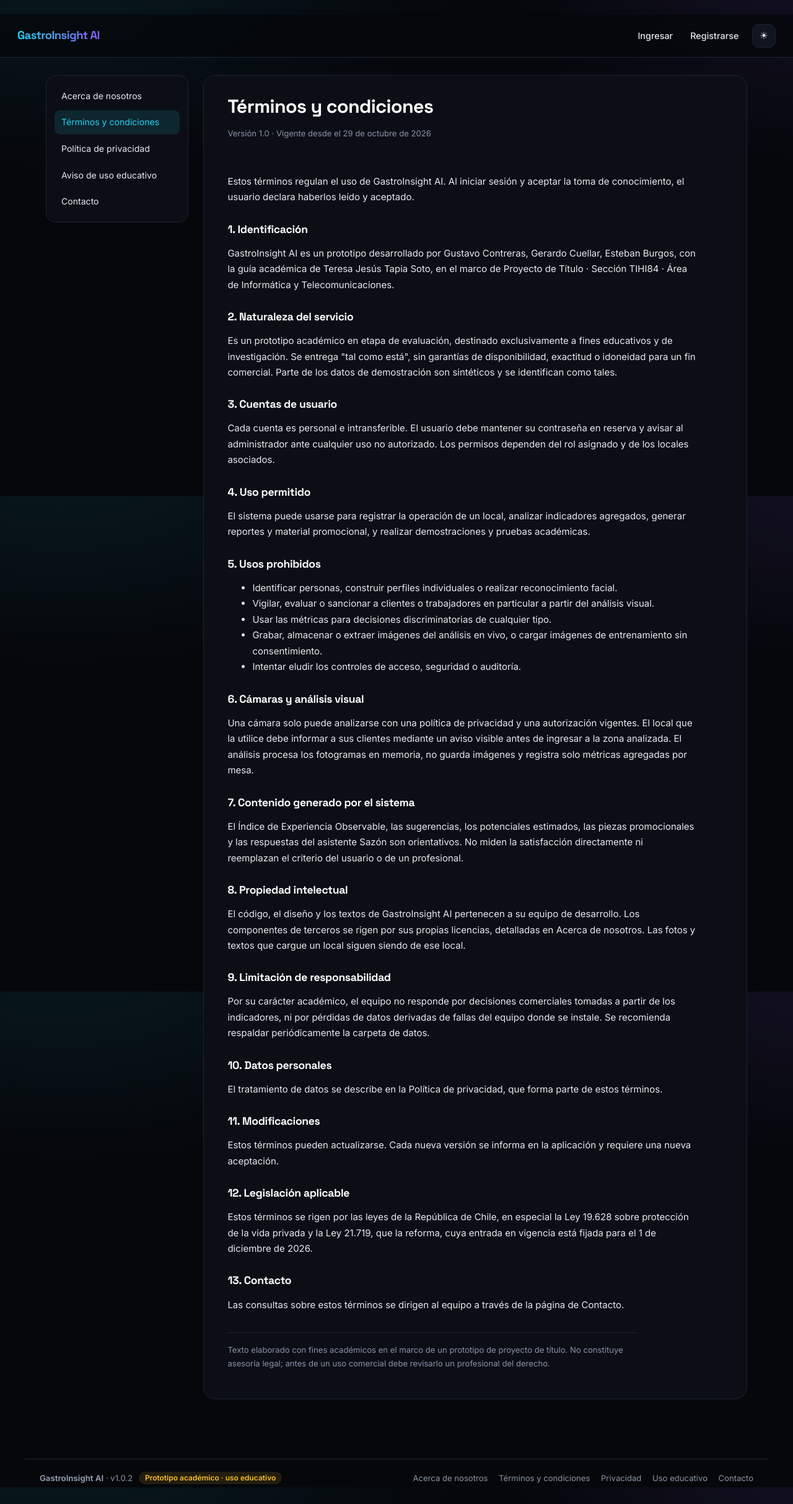
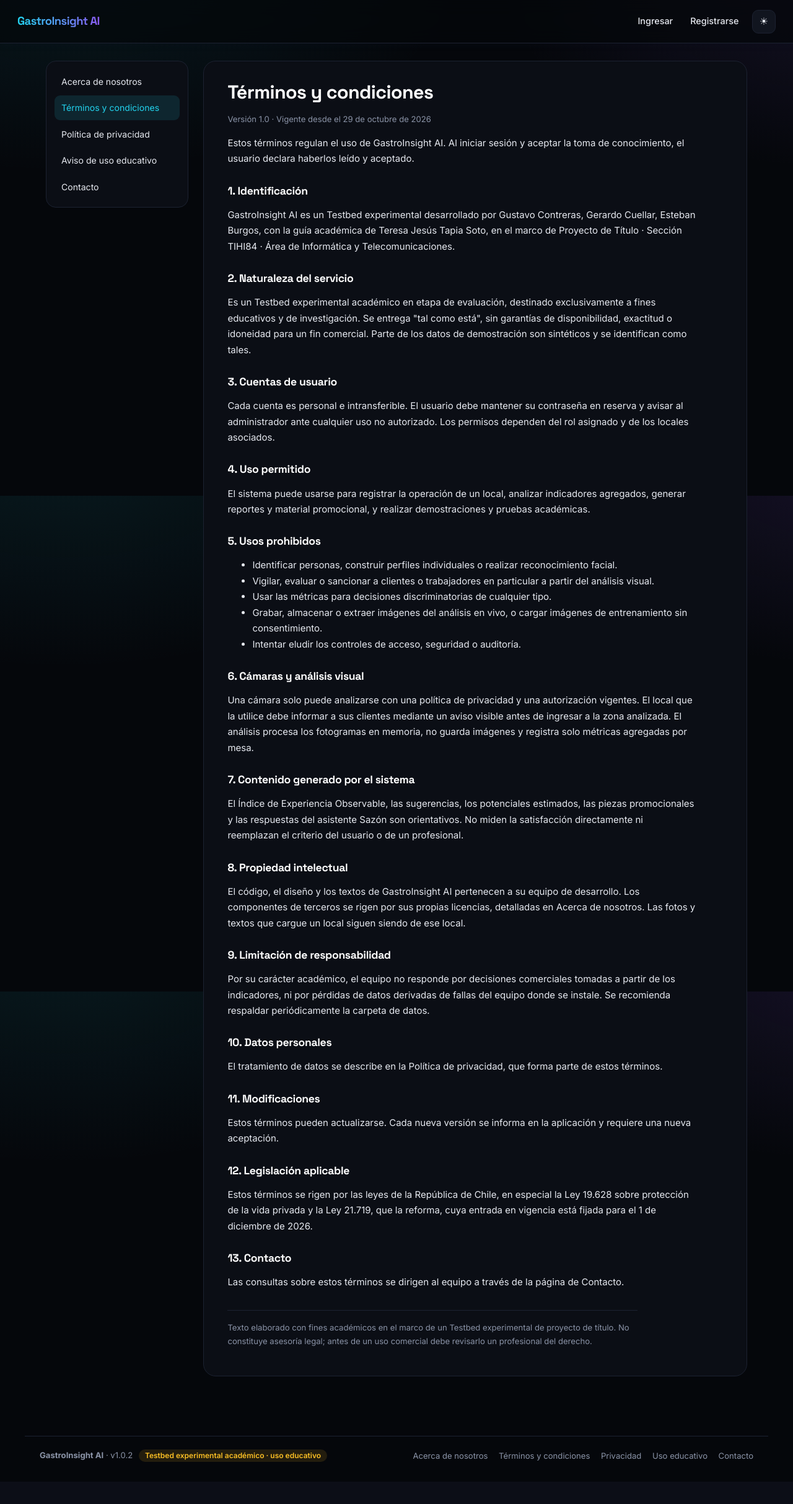
Before and after one commit to Geencuve/gastroinsight-ai, a Django app: page /legal/terminos/ in a window 1280 px wide. Shown: the whole page at 62% size. After the commit the page ends 2359 px from the top, so only its background shows below. Run offline with Django 5.2, Linux system fonts and the light colour scheme.

Commit message:
Versión 1.0.2: correlación excluye cámaras demo por defecto y denominación Testbed experimental

```diff
--- a/analytics/correlation_views.py
+++ b/analytics/correlation_views.py
@@ -40,7 +40,8 @@ def _build_context(request):
     selected_table = tables.filter(id=table_id).first() if table_id else None
 
     min_detections = min(max(get_int_filter(request, "min") or 20, 1), 1000)
-    include_synthetic = request.GET.get("synthetic", "1") != "0"
+    # v1.0.2: por defecto se excluyen las cámaras demo (datos sintéticos); se incluyen con ?synthetic=1
+    include_synthetic = request.GET.get("synthetic", "0") == "1"
 
     rows = build_dataset(scope, start_date, end_date, selected_table, min_detections, include_synthetic)
     results = [
--- a/core/templates/core/legal/acceptance.html
+++ b/core/templates/core/legal/acceptance.html
@@ -7,7 +7,7 @@
     <section class="card">
         <span class="role-badge role-operator">Uso educativo · v{{ legal.version }}</span>
         <h1 style="margin-top: 0.8rem;">Antes de comenzar</h1>
-        <p>GastroInsight AI es un <strong>prototipo académico</strong>. Lee este resumen y confirma que lo conoces.</p>
+        <p>GastroInsight AI es un <strong>Testbed experimental académico</strong>. Lee este resumen y confirma que lo conoces.</p>
         <ul>
             <li>Su uso actual es <strong>solo con fines educativos</strong>; parte de los datos son sintéticos.</li>
             <li>El análisis visual <strong>no identifica personas</strong>: procesa los fotogramas en memoria y guarda solo métricas agregadas.</li>
--- a/core/templates/core/legal/acerca.html
+++ b/core/templates/core/legal/acerca.html
@@ -1,4 +1,4 @@
-<p>GastroInsight AI es un prototipo de investigación aplicada que integra la operación de un restaurante con visión artificial no biométrica, para estudiar si el tiempo de servicio se relaciona con las expresiones faciales observables de forma agregada.</p>
+<p>GastroInsight AI es un Testbed experimental de investigación aplicada que integra la operación de un restaurante con visión artificial no biométrica, para estudiar si el tiempo de servicio se relaciona con las expresiones faciales observables de forma agregada.</p>
 
 <h2>El problema que abordamos</h2>
 <p>Las encuestas de satisfacción las responde una fracción pequeña de los clientes y llegan tarde. GastroInsight AI combina datos de la operación (mesas, pedidos, tiempos y ventas) con señales visuales agregadas por mesa, sin identificar a nadie, y los convierte en indicadores y sugerencias de venta, marketing y servicio.</p>
--- a/core/templates/core/legal/page.html
+++ b/core/templates/core/legal/page.html
@@ -12,7 +12,7 @@
         <p class="legal-meta">Versión {{ legal.version }} · Vigente desde el {{ legal.date }}</p>
         {% include body_template %}
         <p class="legal-meta legal-disclaimer">
-            Texto elaborado con fines académicos en el marco de un prototipo de proyecto de título.
+            Texto elaborado con fines académicos en el marco de un Testbed experimental de proyecto de título.
             No constituye asesoría legal; antes de un uso comercial debe revisarlo un profesional del derecho.
         </p>
     </article>
--- a/core/templates/core/legal/privacidad.html
+++ b/core/templates/core/legal/privacidad.html
@@ -1,7 +1,7 @@
 <p>Esta política explica qué datos trata GastroInsight AI, para qué, por cuánto tiempo y cómo ejercer los derechos sobre ellos. Su principio rector es la minimización: tratar solo lo necesario y, en el análisis visual, solo datos agregados.</p>
 
 <h2>Responsable</h2>
-<p>En el prototipo, el responsable es el equipo del proyecto ({{ legal.team|join:", " }}). En una instalación en un local, el responsable del tratamiento es el propio local, que decide qué cámaras y mesas se analizan.</p>
+<p>En el Testbed experimental, el responsable es el equipo del proyecto ({{ legal.team|join:", " }}). En una instalación en un local, el responsable del tratamiento es el propio local, que decide qué cámaras y mesas se analizan.</p>
 
 <h2>Datos que tratamos</h2>
 <div class="table-responsive">
--- a/core/templates/core/legal/terminos.html
+++ b/core/templates/core/legal/terminos.html
@@ -1,10 +1,10 @@
 <p>Estos términos regulan el uso de GastroInsight AI. Al iniciar sesión y aceptar la toma de conocimiento, el usuario declara haberlos leído y aceptado.</p>
 
 <h2>1. Identificación</h2>
-<p>GastroInsight AI es un prototipo desarrollado por {{ legal.team|join:", " }}, con la guía académica de {{ legal.advisor }}, en el marco de {{ legal.course }}.</p>
+<p>GastroInsight AI es un Testbed experimental desarrollado por {{ legal.team|join:", " }}, con la guía académica de {{ legal.advisor }}, en el marco de {{ legal.course }}.</p>
 
 <h2>2. Naturaleza del servicio</h2>
-<p>Es un prototipo académico en etapa de evaluación, destinado exclusivamente a fines educativos y de investigación. Se entrega "tal como está", sin garantías de disponibilidad, exactitud o idoneidad para un fin comercial. Parte de los datos de demostración son sintéticos y se identifican como tales.</p>
+<p>Es un Testbed experimental académico en etapa de evaluación, destinado exclusivamente a fines educativos y de investigación. Se entrega "tal como está", sin garantías de disponibilidad, exactitud o idoneidad para un fin comercial. Parte de los datos de demostración son sintéticos y se identifican como tales.</p>
 
 <h2>3. Cuentas de usuario</h2>
 <p>Cada cuenta es personal e intransferible. El usuario debe mantener su contraseña en reserva y avisar al administrador ante cualquier uso no autorizado. Los permisos dependen del rol asignado y de los locales asociados.</p>
--- a/core/templates/core/legal/uso_educativo.html
+++ b/core/templates/core/legal/uso_educativo.html
@@ -1,4 +1,4 @@
-<div class="now-box"><h2>Prototipo académico · Solo con fines educativos</h2></div>
+<div class="now-box"><h2>Testbed experimental académico · Solo con fines educativos</h2></div>
 <p>GastroInsight AI se encuentra en etapa de evaluación académica. Su uso actual se limita a demostraciones, clases y pruebas controladas.</p>
 <ul>
     <li>Parte de los datos de ventas, evaluaciones y análisis visual son sintéticos y se marcan como tales.</li>
--- a/core/views_legal.py
+++ b/core/views_legal.py
@@ -29,7 +29,7 @@ def legal_page(request, slug):
 
 class AcceptanceForm(forms.Form):
     educational = forms.BooleanField(
-        label="Entiendo que GastroInsight AI es un prototipo académico y lo usaré solo con fines educativos.")
+        label="Entiendo que GastroInsight AI es un Testbed experimental académico y lo usaré solo con fines educativos.")
     terms = forms.BooleanField(
         label="He leído y acepto los Términos y condiciones y la Política de privacidad.")
     responsible = forms.BooleanField(
--- a/templates/base.html
+++ b/templates/base.html
@@ -131,7 +131,7 @@
     </main>
 
     <footer class="site-footer">
-        <div><strong>GastroInsight AI</strong> · v1.0.2 <span class="edu-badge">Prototipo académico · uso educativo</span></div>
+        <div><strong>GastroInsight AI</strong> · v1.0.2 <span class="edu-badge">Testbed experimental académico · uso educativo</span></div>
         <nav aria-label="Información legal">
             <a href="{% url 'core:legal_about' %}">Acerca de nosotros</a>
             <a href="{% url 'core:legal_terms' %}">Términos y condiciones</a>
```
Also changed, not shown: analytics/test_correlation.py (+13 -2 lines).
